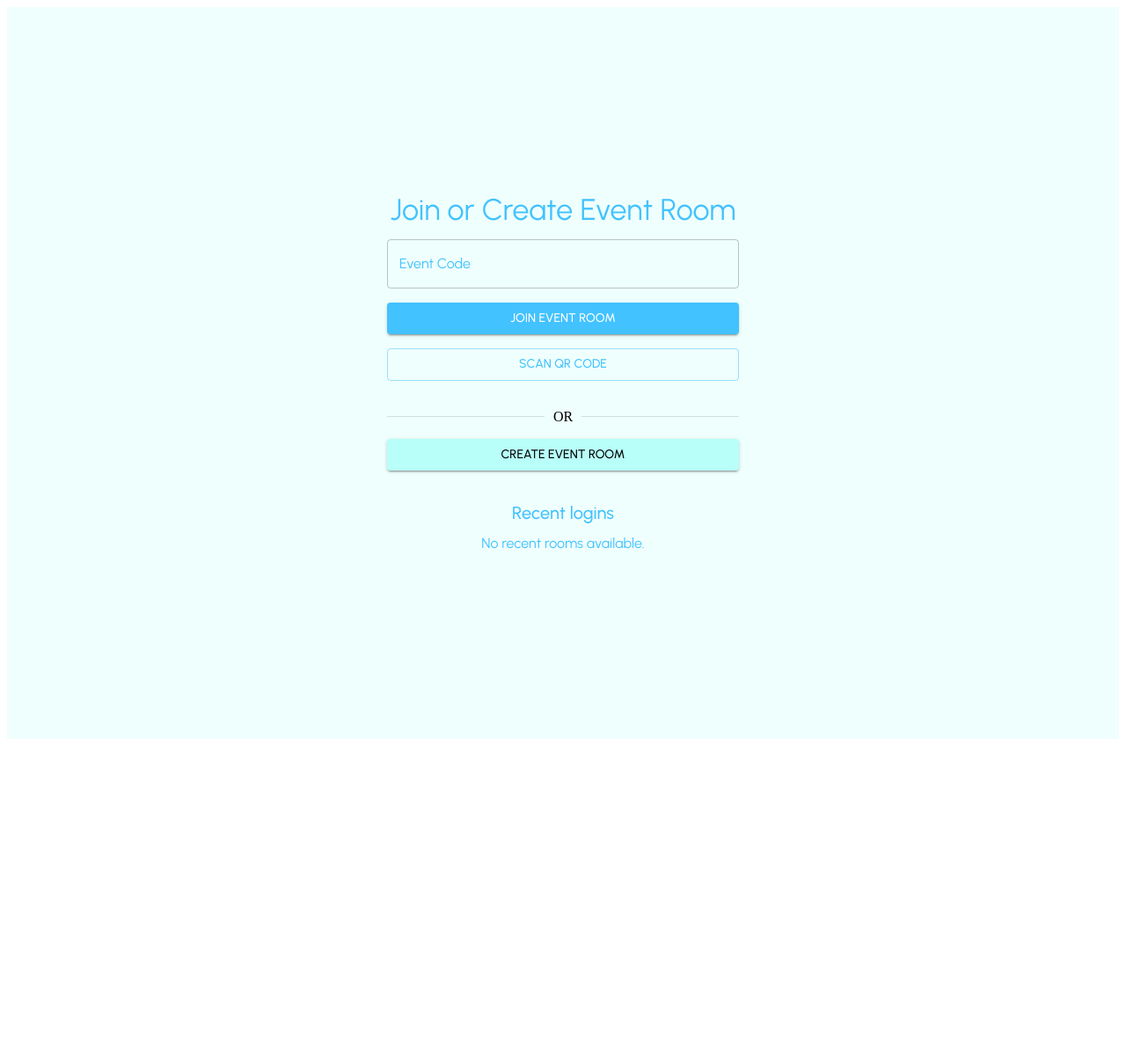
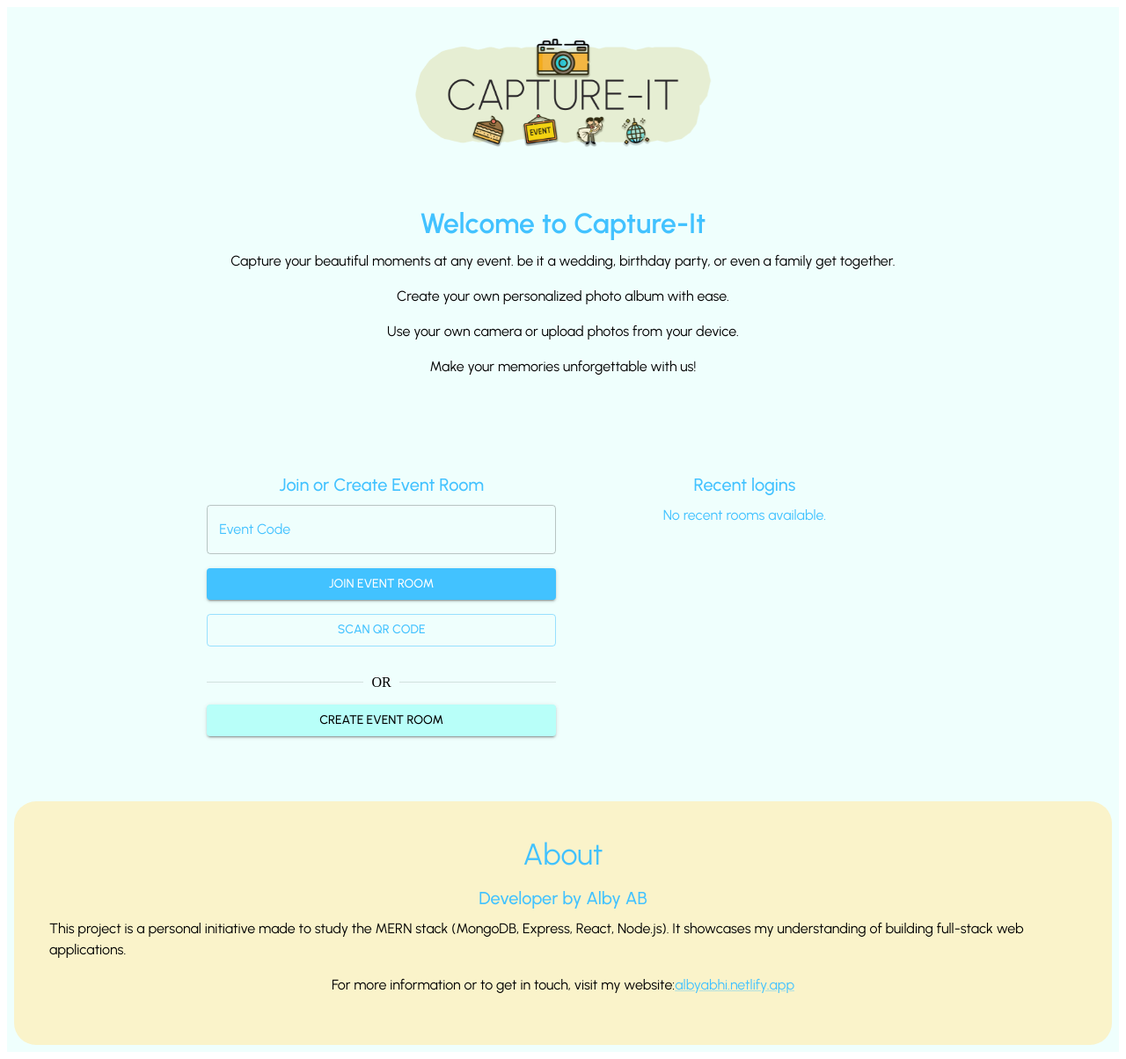
Before and after one commit to albyabhi/Capture-It-Front-End, a React (Vite) app: page / in a window 1280 px wide. Shown: the whole page at 88% size. Before the commit the page ends 848 px from the top, so only its background shows below. Built offline with nearby package versions, Linux system fonts and the light colour scheme; a web font is replaced by a local one.

Commit message:
20 commit

```diff
--- /dev/null
+++ b/src/Components/AboutSection.jsx
@@ -0,0 +1,38 @@
+import { Typography, Box, Link } from '@mui/material';
+import React from 'react';
+
+const AboutSection = () => {
+  return (
+    <Box
+      sx={{
+        display: 'flex',
+        flexDirection: 'column',
+        alignItems: 'center',
+        justifyContent: 'center',
+        backgroundColor: '#faf3ca',
+        borderRadius : '25px',
+        padding: '40px',
+        marginTop: '50px',
+      }}
+    >
+      <Typography variant="h4" gutterBottom color="primary">
+        About
+      </Typography>
+      <Typography variant="h6" gutterBottom color="primary">
+        Developer by Alby AB
+      </Typography>
+      <Typography variant="body1" paragraph color="text.primary">
+        This project is a personal initiative made to study the MERN stack (MongoDB, Express, React, Node.js).
+        It showcases my understanding of building full-stack web applications.
+      </Typography>
+      <Typography variant="body1" paragraph color="text.primary">
+        For more information or to get in touch, visit my website:
+        <Link href="https://albyabhi.netlify.app/" target="_blank" rel="noopener noreferrer">
+          albyabhi.netlify.app
+        </Link>
+      </Typography>
+    </Box>
+  );
+};
+
+export default AboutSection;
--- /dev/null
+++ b/src/Components/Appbar.jsx
@@ -0,0 +1,61 @@
+import Toolbar from '@mui/material/Toolbar';
+import Box from '@mui/material/Box';
+import logo from '../assets/capture-it-logo.png';
+import { useNavigate } from 'react-router-dom';
+
+const Appbar = () => {
+  const navigate = useNavigate();
+
+  const handleHomeNav = () => {
+    navigate('/');
+
+  };
+
+  return (
+    <Box
+      sx={{
+        position: 'fixed',
+        top: 0,
+        left: 0,
+        right: 0,
+        zIndex: 1100,
+      }}
+    >
+      <Toolbar>
+        <Box
+          sx={{
+            flexGrow: 1,
+            display: 'flex',
+            justifyContent: 'center',
+            alignItems: 'center',
+          }}
+        >
+          <Box
+            sx={{
+              width: {
+                xs: '200px',
+                sm: '250px',
+                md: '350px',
+                lg: '400px',
+              },
+              height: 'auto',
+              cursor: 'pointer',
+            }}
+            onClick={handleHomeNav}
+          >
+            <img
+              src={logo}
+              alt="Capture It Logo"
+              style={{
+                width: '100%',
+                height: 'auto',
+              }}
+            />
+          </Box>
+        </Box>
+      </Toolbar>
+    </Box>
+  );
+};
+
+export default Appbar;
--- /dev/null
+++ b/src/Components/Caption.jsx
@@ -0,0 +1,36 @@
+import { Typography, Box } from '@mui/material';
+
+
+const Caption = () => {
+  return (
+    <Box
+      sx={{
+        display: 'flex',
+        flexDirection: 'column',
+        alignItems: 'center',
+        justifyContent: 'center',
+        backgroundColor: 'background.default',
+        padding: '16px',
+        marginTop:'30px'
+      }}
+    >
+      <Typography variant="h1" gutterBottom color="primary">
+        Welcome to Capture-It
+      </Typography>
+      <Typography variant="body1" paragraph color="text.primary">
+        Capture your beautiful moments at any event.  be it a wedding, birthday party, or even a family get together.
+      </Typography>
+      <Typography variant="body1" paragraph color="text.primary">
+        Create your own personalized photo album with ease.
+      </Typography>
+      <Typography variant="body1" paragraph color="text.primary">
+        Use your own camera or upload photos from your device.
+      </Typography>
+      <Typography variant="body1" paragraph color="text.primary">
+        Make your memories unforgettable with us!
+      </Typography>
+    </Box>
+  );
+};
+
+export default Caption;
--- a/src/Components/Recent_Rooms.jsx
+++ b/src/Components/Recent_Rooms.jsx
@@ -50,7 +50,6 @@ const Recent_Rooms = () => {
   return (
     <Box
       sx={{
-        marginTop: '32px',
         maxWidth: '400px',
         width: '100%',
         textAlign: 'center',
--- /dev/null
+++ b/src/Components/RoomSetup.jsx
@@ -0,0 +1,98 @@
+import { TextField, Button, Divider, Box, Typography } from '@mui/material';
+import { useNavigate } from 'react-router-dom';
+
+const RoomSetup = ({ eventCode, setEventCode }) => {
+  const navigate = useNavigate();
+  const apiUrl = import.meta.env.VITE_BACKEND_URL;
+
+  const handleJoinEvent = async () => {
+    if (eventCode.trim() === '') {
+      alert('Please enter an event code!');
+      return;
+    }
+
+    try {
+      const response = await fetch(`${apiUrl}/room/check-room/${eventCode}`);
+      const data = await response.json();
+
+      if (response.status === 200) {
+        console.log('Room found:', data.room);
+        navigate(`/user/${eventCode}`);
+      } else {
+        console.log('Room not found');
+        alert('Room not found, please check the event code.');
+      }
+    } catch (error) {
+      console.error('Error checking room:', error);
+      alert('An error occurred while checking the room.');
+    }
+  };
+
+  const handleCreateEvent = () => {
+    navigate('/create-room');
+  };
+
+  const handleQrCode = () => {
+    navigate('/QR-Scan');
+  };
+
+  return (
+    <Box
+      sx={{
+        display: 'flex',
+        flexDirection: 'column',
+        alignItems: 'center',
+        justifyContent: 'center',
+        backgroundColor: '#EFFFFD',
+
+      }}
+    >
+      <Typography variant="h6" gutterBottom color="primary">
+        Join or Create Event Room
+      </Typography>
+
+      <>
+        <TextField
+          label="Event Code"
+          variant="outlined"
+          value={eventCode}
+          onChange={(e) => setEventCode(e.target.value)}
+          fullWidth
+          sx={{ marginBottom: '16px', maxWidth: '400px' }}
+        />
+        <Button
+          variant="contained"
+          color="primary"
+          fullWidth
+          onClick={handleJoinEvent}
+          sx={{ marginBottom: '16px', maxWidth: '400px' }}
+        >
+          Join Event Room
+        </Button>
+        <Button
+          variant="outlined"
+          color="primary"
+          fullWidth
+          onClick={handleQrCode}
+          sx={{ marginBottom: '16px', maxWidth: '400px' }}
+        >
+          Scan QR Code
+        </Button>
+        <Divider sx={{ margin: '16px 0', width: '100%', maxWidth: '400px' }}>
+          OR
+        </Divider>
+        <Button
+          variant="contained"
+          color="secondary"
+          fullWidth
+          onClick={handleCreateEvent}
+          sx={{ maxWidth: '400px' }}
+        >
+          Create Event Room
+        </Button>
+      </>
+    </Box>
+  );
+};
+
+export default RoomSetup;
--- a/src/Pages/Home.jsx
+++ b/src/Pages/Home.jsx
@@ -1,103 +1,67 @@
-import { useState } from 'react';
-import { TextField, Button, Box, Typography, Divider } from '@mui/material';
-import { useNavigate } from 'react-router-dom';
+import React, { useState } from 'react';
+import Appbar from '../Components/Appbar';
+import RoomSetup from '../Components/RoomSetup';  // Import RoomSetup component
 import Recent_Rooms from '../Components/Recent_Rooms';
+
+import { Box, Grid } from '@mui/material'; // Import Grid from MUI
+import Caption from '../Components/Caption';
+import AboutSection from '../Components/AboutSection';
 
 const Home = () => {
   const [eventCode, setEventCode] = useState('');
-  const apiUrl = import.meta.env.VITE_BACKEND_URL;
-
-  const navigate = useNavigate();
-
-  const handleJoinEvent = async () => {
-    if (eventCode.trim() === '') {
-      alert('Please enter an event code!');
-      return;
-    }
-
-    try {
-      const response = await fetch(`${apiUrl}/room/check-room/${eventCode}`);
-      const data = await response.json();
-
-      if (response.status === 200) {
-        console.log('Room found:', data.room);
-        navigate(`/user/${eventCode}`);
-      } else {
-        console.log('Room not found');
-        alert('Room not found, please check the event code.');
-      }
-    } catch (error) {
-      console.error('Error checking room:', error);
-      alert('An error occurred while checking the room.');
-    }
-  };
-
-  const handleCreateEvent = () => {
-    navigate('/create-room');
-  };
-
-  const handleQrCode = () => {
-    navigate('/QR-Scan');
-  };
 
   return (
     <Box
       sx={{
         display: 'flex',
         flexDirection: 'column',
+        justifyContent: 'center',
         alignItems: 'center',
-        justifyContent: 'center',
         minHeight: '100vh',
         backgroundColor: '#EFFFFD',
-        padding: '16px',
+        padding: '8px',
       }}
     >
-      <Typography variant="h4" gutterBottom color="primary">
-        Join or Create Event Room
-      </Typography>
+      <Appbar />
 
-      <>
-        <TextField
-          label="Event Code"
-          variant="outlined"
-          value={eventCode}
-          onChange={(e) => setEventCode(e.target.value)}
-          fullWidth
-          sx={{ marginBottom: '16px', maxWidth: '400px' }}
-        />
-        <Button
-          variant="contained"
-          color="primary"
-          fullWidth
-          onClick={handleJoinEvent}
-          sx={{ marginBottom: '16px', maxWidth: '400px' }}
-        >
-          Join Event Room
-        </Button>
-        <Button
-          variant="outlined"
-          color="primary"
-          fullWidth
-          onClick={handleQrCode}
-          sx={{ marginBottom: '16px', maxWidth: '400px' }}
-        >
-          Scan QR Code
-        </Button>
-        <Divider sx={{ margin: '16px 0', width: '100%', maxWidth: '400px' }}>
-          OR
-        </Divider>
-        <Button
-          variant="contained"
-          color="secondary"
-          fullWidth
-          onClick={handleCreateEvent}
-          sx={{ maxWidth: '400px' }}
-        >
-          Create Event Room
-        </Button>
+      <Box
+        sx={{
+          width: '100%',
+          maxWidth: { xs: '90%', sm: '80%', md: '70%' },
+          padding: { xs: '8px', sm: '16px', md: '24px' },
+          display: 'flex',
+          flexDirection: 'column',
+          alignItems: 'center',
+          justifyContent: 'center',
+          marginTop: { xs: '90px', sm: '75px', md: '100px', lg: '150px' },
+        }}
+      >
+        <Caption />
+      </Box>
 
-        <Recent_Rooms />
-      </>
+      {/* Use Grid for responsive layout */}
+      <Grid
+        container
+        spacing={2}  // Adjust spacing between items
+        sx={{
+          width: '100%',
+          maxWidth: { xs: '90%', sm: '80%', md: '70%' },
+          padding: { xs: '8px', sm: '16px', md: '24px' },
+          marginTop: { xs: '20px', sm: '15px', md: '20px' ,lg: '10px' },
+        }}
+      >
+        <Grid item xs={12} sm={6} md={6}> {/* RoomSetup in first half */}
+          <RoomSetup eventCode={eventCode} setEventCode={setEventCode} />
+        </Grid>
+        <Grid item xs={12} sm={6} md={6}> {/* Recent_Rooms in second half */}
+          <Recent_Rooms />
+        </Grid>
+      </Grid>
+
+      <Box>
+        <AboutSection />
+      </Box>
+
     </Box>
   );
 };
--- a/vite.config.js
+++ b/vite.config.js
@@ -4,5 +4,5 @@ import react from '@vitejs/plugin-react-swc'
 
 // https://vite.dev/config/
 export default defineConfig({
-  plugins: [react(), eslintPlugin()],
+  plugins: [react()],
 })
```
Also changed, not shown: src/assets/capture-it-logo.png (added).
